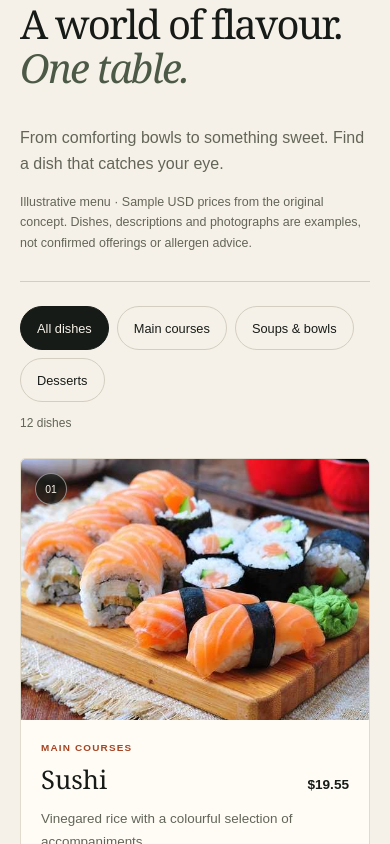
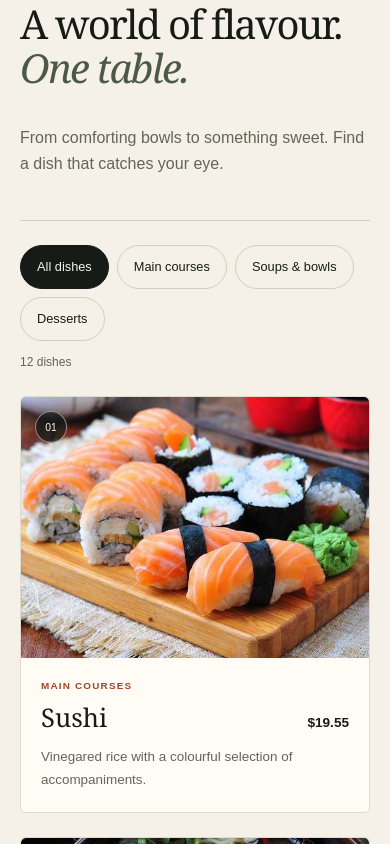
Before and after one commit to XtremeThaqi/Restaurant-App, a Next.js app: page / in a window 390 px wide. Shown: the part 1800-2644 px from the top of the page. Built offline with nearby package versions, Linux system fonts and the light colour scheme.

Commit message:
Polish BLINI navigation, motion and guest-facing copy

```diff
--- a/src/app/components/About.tsx
+++ b/src/app/components/About.tsx
@@ -4,6 +4,6 @@ import Icon from "./Icon";
 export default function About() {
   return <section id="story" tabIndex={-1} className="section story-section" aria-labelledby="story-heading"><div className="container story-grid">
     <figure className="story-photo"><div className="story-image"><Image src={about} alt="Atmosphere photograph from the original BLINI concept" fill sizes="(max-width: 767px) 90vw, 46vw" /></div><figcaption>A feeling, before the first course.</figcaption></figure>
-    <div className="story-copy"><p className="eyebrow">02 / Our story</p><h2 id="story-heading">More than a meal.<br /><em>A moment to share.</em></h2><p className="lead">The idea behind BLINI is simple: give good food and good company room to come together.</p><p>This independent portfolio project explores the feeling of a welcoming restaurant through food photography, a menu of international dishes and a thoughtfully paced digital experience.</p><p>BLINI is a fictional restaurant. There is no operating venue, service or customer history behind this concept.</p><a className="text-link" href="#menu">Find your inspiration <Icon name="arrow-up-right" /></a><div className="story-signature" aria-hidden="true">Pull up a chair.</div></div>
+    <div className="story-copy"><p className="eyebrow">02 / Our story</p><h2 id="story-heading">More than a meal.<br /><em>A moment to share.</em></h2><p className="lead">The idea behind BLINI is simple: give good food and good company room to come together.</p><p>From familiar comforts to new flavours, every dish invites you to slow down and enjoy the company around you.</p><a className="text-link" href="#menu">Explore the menu <Icon name="arrow-up-right" /></a><div className="story-signature" aria-hidden="true">Pull up a chair.</div></div>
   </div></section>;
 }
--- a/src/app/components/Food.tsx
+++ b/src/app/components/Food.tsx
@@ -2,20 +2,18 @@
 import { useState } from "react";
 import Image from "next/image";
 import { categories, filterDishes, formatPrice, type Category } from "../data/menu";
-import Icon from "./Icon";
 
 export default function Food() {
   const [category, setCategory] = useState<Category>("All dishes");
   const visible = filterDishes(category);
   return <section id="menu" tabIndex={-1} className="section menu-section" aria-labelledby="menu-heading">
     <div className="container">
-      <div className="section-heading"><div><p className="eyebrow">01 / The menu</p><h2 id="menu-heading">A world of flavour.<br /><em>One table.</em></h2></div><div className="heading-aside"><p>From comforting bowls to something sweet. Find a dish that catches your eye.</p><p className="fine-print" id="menu-disclaimer">Illustrative menu · Sample USD prices from the original concept. Dishes, descriptions and photographs are examples, not confirmed offerings or allergen advice.</p></div></div>
+      <div className="section-heading"><div><p className="eyebrow">01 / The menu</p><h2 id="menu-heading">A world of flavour.<br /><em>One table.</em></h2></div><div className="heading-aside"><p>From comforting bowls to something sweet. Find a dish that catches your eye.</p></div></div>
       <div className="menu-controls"><div className="filters" role="group" aria-label="Filter menu by category">{categories.map(item => <button type="button" key={item} aria-pressed={category === item} aria-controls="dish-grid" onClick={() => setCategory(item)}>{item}</button>)}</div><p className="dish-count" role="status">{visible.length} {visible.length === 1 ? "dish" : "dishes"}</p></div>
-      <div id="dish-grid" className="dish-grid" aria-describedby="menu-disclaimer">{visible.map((dish, index) => <article className="dish-card" key={dish.id}>
+      <div id="dish-grid" className="dish-grid">{visible.map((dish, index) => <article className="dish-card" key={dish.id}>
         <div className="dish-image"><Image src={dish.image} alt={dish.name + " — illustrative food photograph"} fill sizes="(max-width: 639px) calc(100vw - 40px), (max-width: 1023px) 45vw, 380px" quality={75} /><span className="dish-number" aria-hidden="true">{String(index + 1).padStart(2, "0")}</span></div>
         <div className="dish-body"><p className="dish-category">{dish.category}</p><div className="dish-title"><h3>{dish.name}</h3><span aria-label={"Sample price " + formatPrice(dish.illustrativePrice)}>{formatPrice(dish.illustrativePrice)}</span></div><p>{dish.description}</p></div>
       </article>)}</div>
-      <div className="menu-note"><Icon name="asterisk" className="asterisk" /><p>Here to browse, stay to imagine.<br /><span>Online ordering is not available for this concept.</span></p><a className="text-link" href="#reservations">Try the reservation demo <Icon name="arrow-up-right" /></a></div>
     </div>
   </section>;
 }
--- a/src/app/components/Footer.tsx
+++ b/src/app/components/Footer.tsx
@@ -2,5 +2,5 @@ import Brand from "./Brand";
 import { projectUrl } from "../data/restaurant";
 import Icon from "./Icon";
 export default function Footer() {
-  return <footer className="site-footer"><div className="container"><div className="footer-main"><div><a href="#top" aria-label="BLINI home"><Brand /></a><p>Good food. Better company.<br />A fictional restaurant, thoughtfully imagined.</p></div><nav aria-label="Footer navigation"><a href="#menu">Menu</a><a href="#story">Our story</a><a href="#visit">Visit</a><a href="#reservations">Reservation demo</a></nav><div className="footer-project"><span className="eyebrow">Behind the concept</span><p>A restaurant website by Erblin Thaqi.</p><a className="text-link" href={projectUrl}>Explore the project <Icon name="arrow-up-right" /></a></div></div><div className="footer-bottom"><span>© {new Date().getFullYear()} BLINI. Portfolio concept.</span><span>No real orders or reservations.</span><a href="#top">Back to top <Icon name="arrow-up" /></a></div></div></footer>;
+  return <footer className="site-footer"><div className="container"><div className="footer-main"><div><a href="#top" aria-label="BLINI home"><Brand /></a><p>Good food. Better company.</p></div><nav aria-label="Footer navigation"><a href="#menu">Menu</a><a href="#story">Our story</a><a href="#visit">Visit</a><a href="#reservations">Reservations</a></nav><div className="footer-project"><span className="eyebrow">The project</span><a className="text-link" href={projectUrl}>View on GitHub <Icon name="arrow-up-right" /></a></div></div><p className="footer-disclosure">BLINI is a fictional restaurant concept created for portfolio purposes. No real orders or reservations are accepted. Menu items, prices, and opening hours are illustrative.</p><div className="footer-bottom"><span>© {new Date().getFullYear()} BLINI.</span><a href="#top">Back to top <Icon name="arrow-up" /></a></div></div></footer>;
 }
--- a/src/app/globals.css
+++ b/src/app/globals.css
@@ -10,7 +10,7 @@
   --font-body: Arial, Helvetica, sans-serif; --ease: cubic-bezier(.2,.7,.3,1);
 }
 *, *::before, *::after { box-sizing: border-box; }
-html { scroll-behavior: smooth; scroll-padding-top: 110px; background: var(--ivory); }
+html { scroll-behavior: smooth; scroll-padding-top: 100px; background: var(--ivory); }
 body { margin: 0; color: var(--ink); font-family: var(--font-body); font-size: 16px; line-height: 1.65; -webkit-font-smoothing: antialiased; }
 ::selection { background: #d8b59a; color: var(--ink); }
 a { color: inherit; text-decoration: none; }
@@ -31,7 +31,8 @@ p { text-wrap: pretty; }
 .hero :focus-visible,.site-header :focus-visible,.site-footer :focus-visible { outline-color: #f5bd8e; }
 section[tabindex="-1"]:focus, main:focus { outline: none; }
 .container { width: min(100% - 80px, 1200px); margin-inline: auto; }
-.section { padding-block: var(--space-section); }
+.section { padding-block: var(--space-section); scroll-margin-top: calc(24px - var(--space-section)); }
+#top { scroll-margin-top: -100px; }
 .eyebrow { color: var(--clay); font-size: .7rem; font-weight: 700; text-transform: uppercase; letter-spacing: .19em; margin-bottom: 24px; }
 .eyebrow.light { color: #f2d6bd; display: flex; align-items: center; gap: 14px; }
 .small-line { width: 35px; height: 1px; background: currentColor; }
@@ -116,7 +117,7 @@ section[tabindex="-1"]:focus, main:focus { outline: none; }
 .dish-grid { display: grid; grid-template-columns: repeat(3, minmax(0,1fr)); gap: 34px 26px; }
 .dish-card { min-width: 0; background: var(--paper); border: 1px solid #e1dbce; border-radius: var(--radius); display: flex; flex-direction: column; }
 .dish-image { aspect-ratio: 4/3; position: relative; overflow: hidden; border-radius: var(--radius) var(--radius) 0 0; background: #ded8c8; }
-.dish-image img { object-fit: cover; transition: transform .35s var(--ease); }
+.dish-image img { object-fit: cover; transition: transform .5s var(--ease); }
 .dish-number { position: absolute; top: 14px; left: 14px; border: 1px solid #ffffff77; background: #171b17bd; color: var(--ivory); border-radius: 50%; width: 32px; height: 32px; display: grid; place-items: center; font-size: .65rem; }
 .dish-body { padding: 23px; flex: 1; }
 .dish-category { font-size: .62rem; font-weight: 700; text-transform: uppercase; letter-spacing: .12em; color: var(--clay); margin-bottom: 8px; }
@@ -130,7 +131,7 @@ section[tabindex="-1"]:focus, main:focus { outline: none; }
 .menu-note p span { color: var(--muted); font-size: .78rem; }
 .menu-note a { margin-left: auto; }
 .story-section { background: #e8e9df; }
-.story-grid { display: grid; grid-template-columns: 1fr 1fr; gap: clamp(36px, 7vw, 100px); align-items: center; }
+.story-grid { display: grid; grid-template-columns: 1fr 1fr; gap: clamp(36px, 7vw, 100px); align-items: start; }
 .story-photo { min-width: 0; }
 .story-image { aspect-ratio: 4/5; position: relative; border-radius: 160px 160px 4px 4px; overflow: hidden; background: #bec2b1; }
 .story-image img { object-fit: cover; }
@@ -193,7 +194,19 @@ section[tabindex="-1"]:focus, main:focus { outline: none; }
 .footer-project a { font-size: .8rem; }
 .footer-bottom { border-top: 1px solid #c9c4b6; display: flex; flex-wrap: wrap; align-items: center; gap: 16px 32px; padding-block: 22px; color: var(--muted); font-size: .7rem; }
 .footer-bottom a { margin-left: auto; min-height: 44px; display: inline-flex; align-items: center; gap: 8px; color: var(--ink); }
-@media (hover: hover) { .dish-card:hover .dish-image img { transform: scale(1.035); } }
+.footer-disclosure { max-width: 82ch; padding-block: 20px; border-top: 1px solid #c9c4b6; color: var(--muted); font-size: .8rem; }
+.button,.nav-reserve,.hero-playback,.filters button,.menu-toggle { transition: background-color .25s var(--ease), color .25s var(--ease), border-color .25s var(--ease), box-shadow .25s var(--ease), transform .25s var(--ease); }
+.button .icon,.text-link .icon,.footer-bottom .icon,.nav-reserve .icon,.hero-bottom a .icon { transition: transform .25s var(--ease); }
+.navigation a,.footer-main nav a,.footer-bottom a,.text-link,.hero-bottom a,.field input,.field select,.field textarea { transition: color .25s var(--ease), border-color .25s var(--ease), background-color .25s var(--ease); }
+.dish-card { transition: border-color .3s var(--ease), box-shadow .3s var(--ease); }
+@media (hover: hover) and (pointer: fine) {
+  .button:hover,.nav-reserve:hover,.hero-playback:hover,.filters button:hover { transform: translateY(-2px); }
+  .button:hover .icon,.nav-reserve:hover .icon,.text-link:hover .icon,.footer-bottom a:hover .icon,.hero-bottom a:hover .icon { transform: translate(2px,-2px); }
+  .dish-card:hover { border-color: #c9bca8; box-shadow: 0 14px 34px #171b1714; }
+  .dish-card:hover .dish-image img { transform: scale(1.05); }
+  .field input:hover,.field select:hover,.field textarea:hover { border-color: var(--olive); }
+}
+.button:active,.nav-reserve:active,.hero-playback:active,.filters button:active { transform: translateY(1px); }
 @media (min-width: 1800px) { .container { width: min(100% - 120px, 1360px); } }
 @media (max-width: 1023px) {
   .container { width: calc(100% - 64px); }
@@ -206,7 +219,8 @@ section[tabindex="-1"]:focus, main:focus { outline: none; }
 }
 @media (max-width: 767px) {
   .hero-scroll.is-pinned { height: 200svh; }
-  html { scroll-padding-top: 92px; }
+  html { scroll-padding-top: 84px; }
+  #top { scroll-margin-top: -84px; }
   .container { width: calc(100% - 40px); }
   .nav-inner { min-height: 84px; }
   .brand-name { font-size: 1.9rem; }
@@ -244,6 +258,7 @@ section[tabindex="-1"]:focus, main:focus { outline: none; }
   .menu-note { flex-wrap: wrap; align-items: start; gap: 16px; }
   .menu-note a { margin-left: 0; }
   .story-photo { max-width: 550px; width: 100%; }
+  .story-copy { order: -1; }
   .story-image { aspect-ratio: 5/4; border-radius: 120px 120px 4px 4px; }
   .story-copy { padding-top: 10px; }
   .story-signature { margin-top: 25px; }
```
Also changed, not shown: scripts/browser-qa.cjs (+29 -3 lines), src/app/components/Hero.tsx (+12 -3 lines), 3 other files (tests, documents, lock files or other folders).
